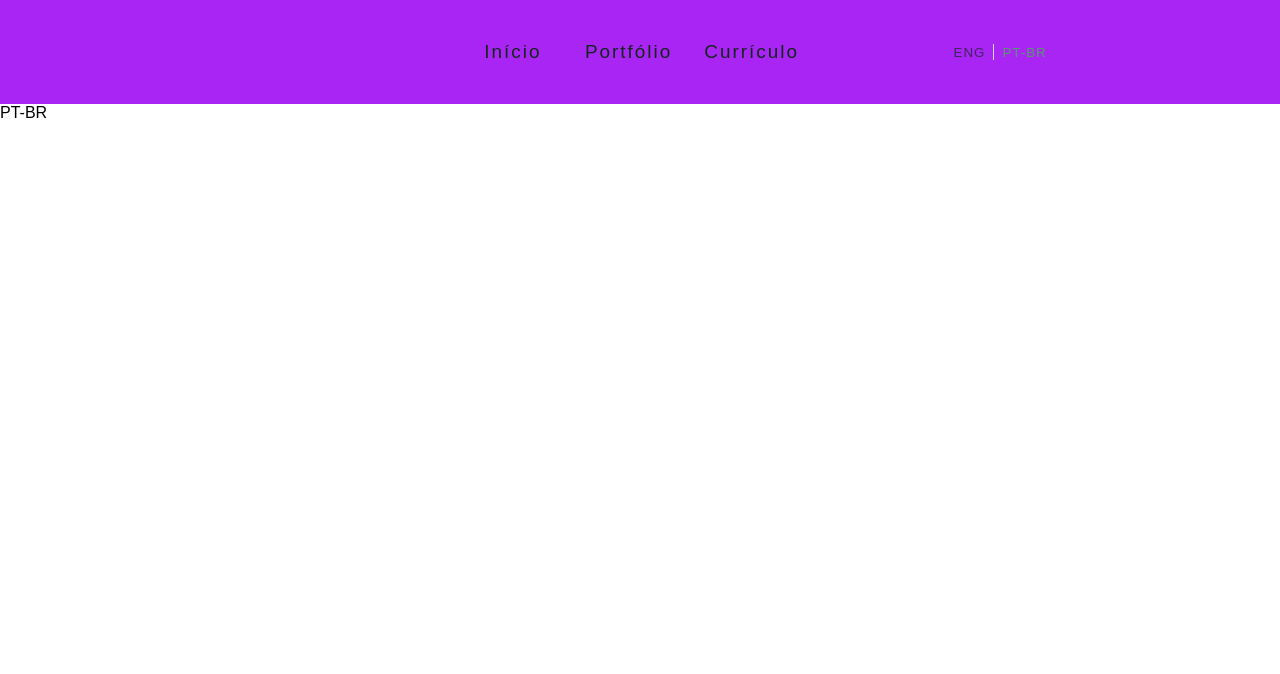
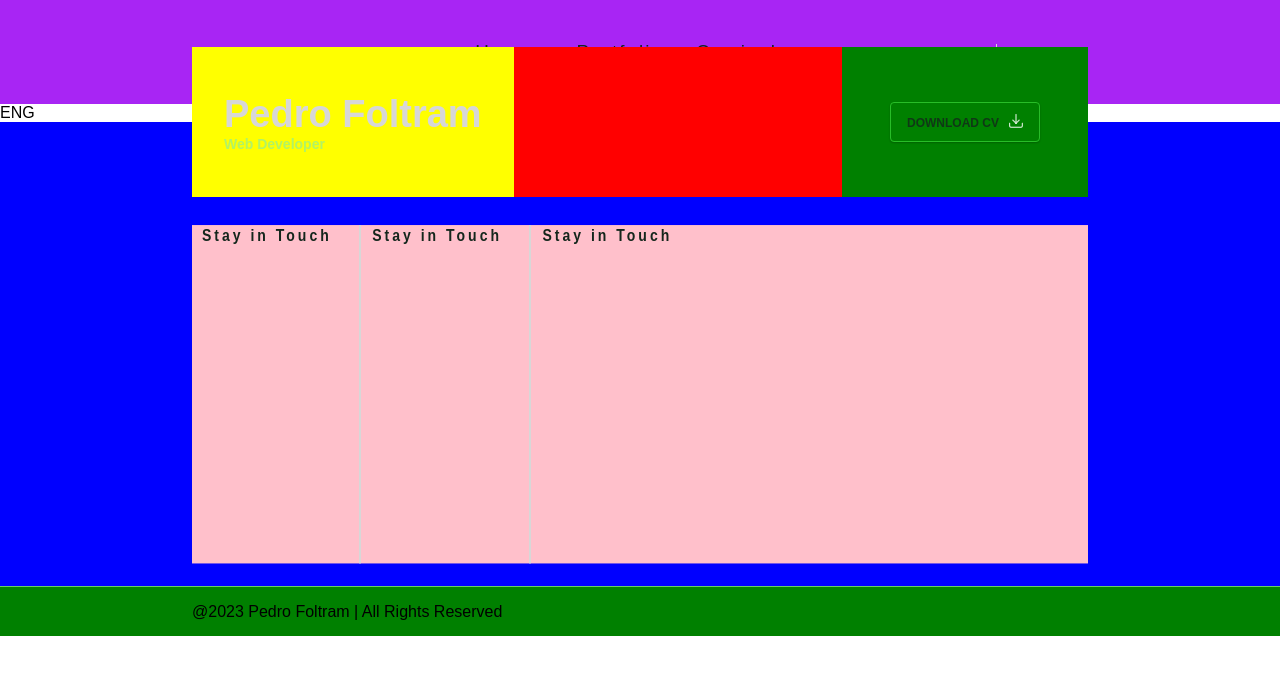
Before and after one commit to pedroaugustofb/repository, a React (Create React App) app: page /cv in a window 1280 px wide. Shown: the top 674 px of the page. Built offline with nearby package versions, Linux system fonts and the light colour scheme.

Commit message:
iniciado desenvolvivmento footer

```diff
--- a/src/App.tsx
+++ b/src/App.tsx
@@ -4,9 +4,10 @@
  * @author Pedro Foltram @pedroaugustofolb@gmail.com
  */
 
-import React, {useState} from 'react';
+import React, { useState } from 'react';
 import { BrowserRouter } from 'react-router-dom';
 import { createGlobalStyle } from "styled-components";
+import Footer from './components/footer/Footer';
 import Navbar from './components/navbar/Navbar';
 
 import Router from './Router';
@@ -49,13 +50,11 @@ const getBackgroundColor = (pathname: string) => {
   }
 }
 
-
 const App = () => {
-
   const [Pathname, setPath] = useState<string>('/')
 
   if(!verifyPrefeerLanguage()){
-    setLanguage('PT-BR');
+    setLanguage('ENG');
   }
 
   const Language = getLanguage();
@@ -65,6 +64,7 @@ const App = () => {
       <GlobalStyle />
       <Navbar language={Language} background={getBackgroundColor(Pathname)} setPath={setPath} />
       <Router language={Language} setPath={setPath}/>
+      <Footer language={Language} setPath={setPath} background={getBackgroundColor(Pathname)} />
     </BrowserRouter>
   );
 };
--- a/src/components/Buttons.tsx
+++ b/src/components/Buttons.tsx
@@ -29,7 +29,7 @@ transition: .2s;
 }
 
 ${props => props.ghost ? `
-    background-color: #ffffff;
+    background-color: transparent;
     color: #14261C;
     opacity: 0.8;
     :hover {
@@ -60,6 +60,19 @@ ${props => props.medium && `
         padding: 0 10px;
     }
 `}
+${props => props.small && `
+    min-width: 120px;
+    text-transform: uppercase;
+    height: 40px;
+    padding: 4px 16px;
+    font-size: 12px;
+    font-weight:700;
+    box-shadow: 0px 1px 2px rgba(0, 0, 0, 0.3);
+    @media(max-width: 1126px){
+        min-width: 100px;
+        padding: 0 10px;
+    }
+`}
 
 ${props => props.width && `
     width: ${props.width};
--- /dev/null
+++ b/src/components/footer/Footer.tsx
@@ -0,0 +1,60 @@
+/**
+ * Footer component file
+ * 13/02/2023
+ * @author Pedro Foltram @pedroaugustofolb@gmail.com
+ */
+
+import React from 'react'
+import { DefaultButton } from '../Buttons'
+
+//Footer Styles
+import {
+    FooterContainer,
+    ContactMeContainer,
+    AllRightsReservedContainer,
+    ContentContainer,
+    ContentItem,
+    FooterTitleContainer,
+    FooterButtonsArea,
+} from './style'
+
+type Props = {
+    language: string | null,
+    background?: string,
+    setPath: (value:string) => void,
+}
+
+const Footer = ({background, language, setPath}: Props) => {
+  return (
+    <FooterContainer backgroundColor={background}>
+        <ContactMeContainer>
+            <FooterTitleContainer>
+                <h2>Pedro Foltram</h2>
+                <h5>Web Developer</h5>
+            </FooterTitleContainer>
+            <FooterButtonsArea>
+                <DefaultButton small ghost onClick={() => window.open("https://drive.google.com/file/d/1xaWvCGtUdSBY9mEIh42KlGZAie7WFlKH/view?usp=share_link")}>
+                    {language === "PT-BR" ? "Baixar Currículo": "Download CV"}
+                    <i style={{color: '#fff', marginLeft: '10px', fontSize: '14px'}} className='pi pi-download'/>
+                </DefaultButton>
+            </FooterButtonsArea>
+        </ContactMeContainer>
+        <ContentContainer>
+            <ContentItem>
+                <h6>{language === 'PT-BR' ? "Continue em Contato" : "Stay in Touch"}</h6>
+            </ContentItem>
+            <ContentItem>
+                <h6>{language === 'PT-BR' ? "Continue em Contato" : "Stay in Touch"}</h6>
+            </ContentItem>
+            <ContentItem>
+                <h6>{language === 'PT-BR' ? "Continue em Contato" : "Stay in Touch"}</h6>
+            </ContentItem>
+        </ContentContainer>
+        <AllRightsReservedContainer>
+            @2023 Pedro Foltram | All Rights Reserved
+        </AllRightsReservedContainer>
+    </FooterContainer>
+  )
+}
+
+export default Footer
--- /dev/null
+++ b/src/components/footer/style.tsx
@@ -0,0 +1,121 @@
+/**
+ * This file has all the styles used to do the footer component
+ * 13/02/2023
+ * @author Pedro Foltram @pedroaugustofolb@gmail.com
+ */
+
+import styled from "styled-components";
+import { BasicSection, Container } from "../BasicComponents";
+
+interface FooterContainerProps{
+    backgroundColor?: string | null,
+}
+export const FooterContainer = styled(BasicSection)<FooterContainerProps>`
+width: 100vw;
+position: relative;
+z-index: 4;
+background: ${props => props.backgroundColor};
+background: blue;
+display: flex;
+flex-direction: column;
+justify-content: center;
+align-items: center;
+`
+
+export const ContactMeContainer = styled(Container)`
+transform: translateY(-75px);
+height: 150px;
+width: 70%;
+background: red;
+border-radius: 10px;
+display: flex;
+flex-direction: row;
+justify-content: space-between;
+`
+
+export const FooterTitleContainer = styled(Container)`
+height: 100%;
+display: flex;
+justify-content: center;
+align-items: space-around;
+flex-direction: column;
+padding: 2rem;
+background: yellow;
+h2{
+    font-size: 38px;
+    color: #d7d7d7;
+    font-family: Rubik, sans-serif;
+    transition: .3s;
+    @media(max-width: 800px){
+        font-size: 24px;
+    }
+}
+
+h5{
+    font-size: 14px;
+    color: rgba(144, 238, 144, 0.7);
+    font-family: 'Karla', sans-serif;
+    @media(max-width: 600px){
+        font-size: 12px;
+    }
+}
+`
+
+export const FooterButtonsArea = styled(Container)`
+display: flex;
+justify-content: center;
+align-items: center;
+height: 100%;
+background: green;
+padding: 2rem;
+
+button{
+    margin: 0 1rem  ;
+    @media(max-width: 800px){
+        margin: 0;
+    }
+}
+`
+
+export const AllRightsReservedContainer = styled(Container)`
+border-top: 1px solid rgba(144, 238, 144, 0.7);
+margin: 2rem 0 0 0 ;
+height: 50px;
+width: 100%;
+padding: 0 15%;
+background: green;
+display: flex;
+justify-content: start;
+align-items: center;
+`
+
+export const ContentContainer = styled(Container)`
+width: 70%;
+height: 282px;
+display: grid;
+grid-template-columns: repeat(auto-fill, 19%);
+grid-template-rows: 100%;
+background: pink;
+transform: translateY(-18.75px) scaleY(1.2);
+
+div{
+   border-right: 2px solid #d7d7d7;
+   margin-right: 1%;
+}
+
+div:last-child{
+    border-right: none;
+}
+
+`
+
+export const ContentItem = styled.div`
+padding-left: 10px;
+h6{
+    letter-spacing: 3px;
+    font-size: 14px;
+    color: #14261C;
+}
+
+
+`
--- a/src/pages/home/HomeView.tsx
+++ b/src/pages/home/HomeView.tsx
@@ -106,8 +106,7 @@ const HomeView = ({language}: Props) => {
                         </WelcomeText>
                     </TextArea>
                     <WelcomeButtonsContainer width='100%' height='100px'>
-                        {/*@ts-ignore */}
-                        <DefaultButton medium ghost margin='1rem' onClick={() => document.getElementById("section2").scrollIntoView({behavior: "smooth"}) }>{language === "PT-BR" ? "Saiba mais":"Learn more" }</DefaultButton>
+                        <DefaultButton medium ghost margin='1rem' onClick={() => document.getElementById("section2")!.scrollIntoView({behavior: "smooth"}) }>{language === "PT-BR" ? "Saiba mais":"Learn more" }</DefaultButton>
 
                         <DefaultButton medium margin='1rem' onClick={() => window.open("https://drive.google.com/file/d/1xaWvCGtUdSBY9mEIh42KlGZAie7WFlKH/view?usp=share_link")}>{language === "PT-BR" ? "Baixar Currículo":"Download Cv" }</DefaultButton>
                     </WelcomeButtonsContainer>
--- a/src/pages/home/style.tsx
+++ b/src/pages/home/style.tsx
@@ -69,6 +69,10 @@ justify-content: center;
 margin-bottom: 3.5rem;
 a{
     margin: 16px 0px;
+    transition: 0.3s;
+    :hover{
+        transform: scale(1.2);
+    }
 }
 align-items: end;
 flex-direction: column;
@@ -311,6 +315,7 @@ align-items: center;
     width: 100%;
     align-items: center;
     transform: translateX(-20px);
+    margin: 0 0 4rem 0;
 
 }
 @media(max-width: 400px){
@@ -334,6 +339,7 @@ display: flex;
 align-items: center;
 @media(max-width: 1126px){
     height: 100%;
+    margin: 0 0 0rem 0;
 }
 `
 
```
